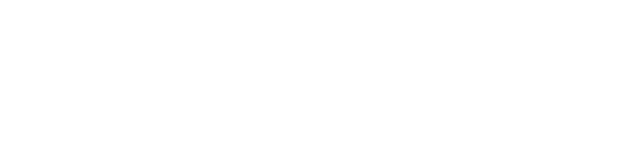
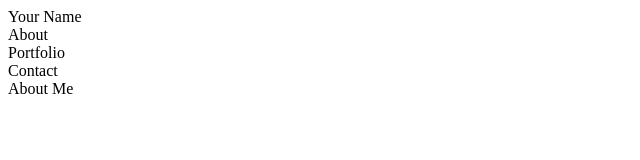
Before and after one commit to VJNap/Basic-Portfolio, a plain HTML site: page index.html in a window 1280 px wide. Shown: the whole page, without its empty margins (0-640 px from the left). Drawn offline with Linux system fonts and the light colour scheme; files that its build step writes are made by us from their sources.

Commit message:
created divs for about me

```diff
--- a/index.html
+++ b/index.html
@@ -9,5 +9,49 @@
 </head>
 <body>
 
+    <header>
+
+        <div>
+            Your Name
+        </div>
+
+        <div>
+            About
+        </div>
+
+        <div>
+            Portfolio
+        </div>
+
+        <div>
+            Contact
+        </div>
+
+    </header>
+
+    <div>
+
+        <div>
+            About Me
+        </div>
+
+        <p>
+
+        </p>
+
+        <p>
+
+        </p>
+
+        <p>
+
+        </p>
+
+    </div>
+
+    <footer>
+
+    </footer>
+
 </body>
 </html>
```
